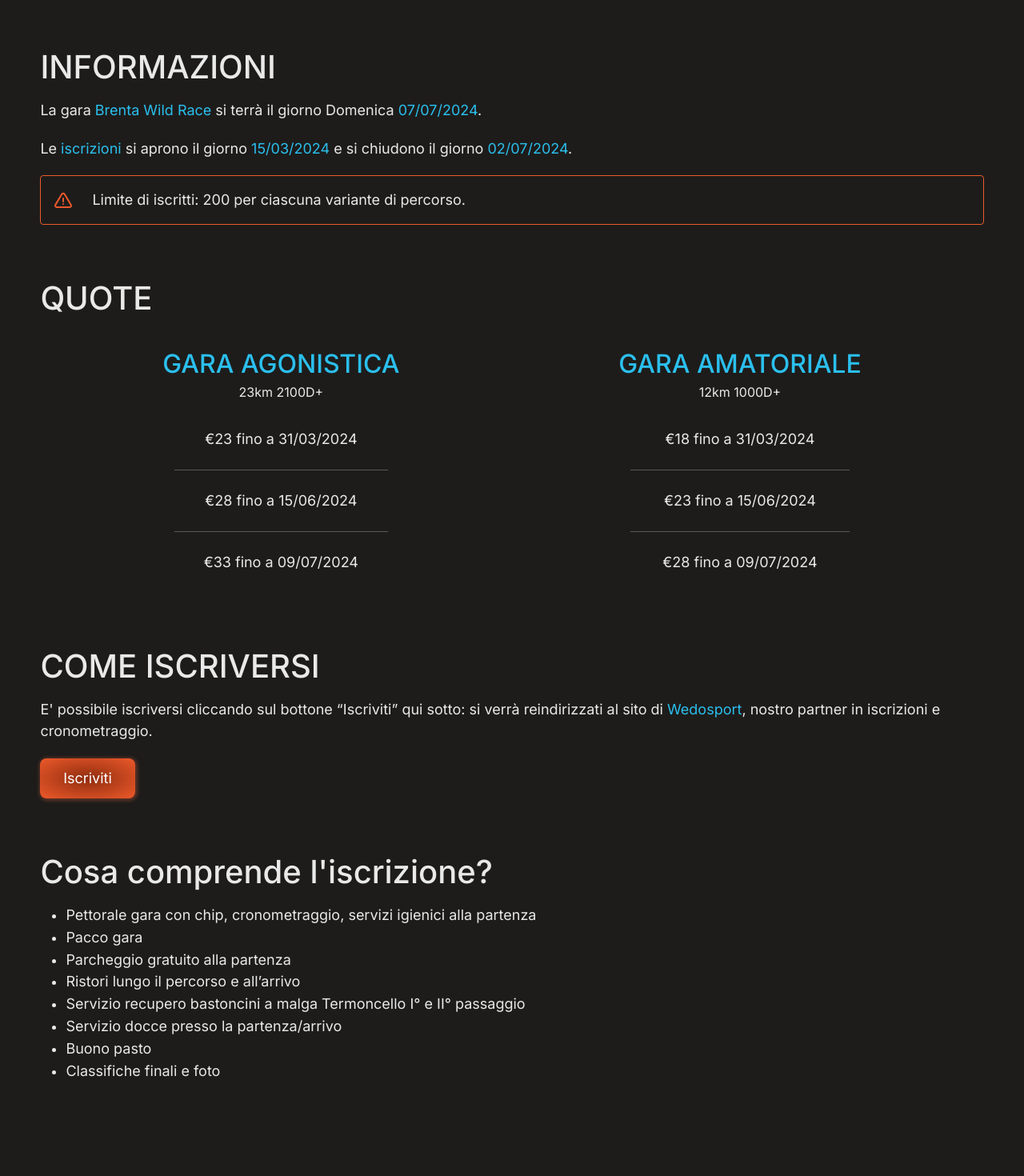
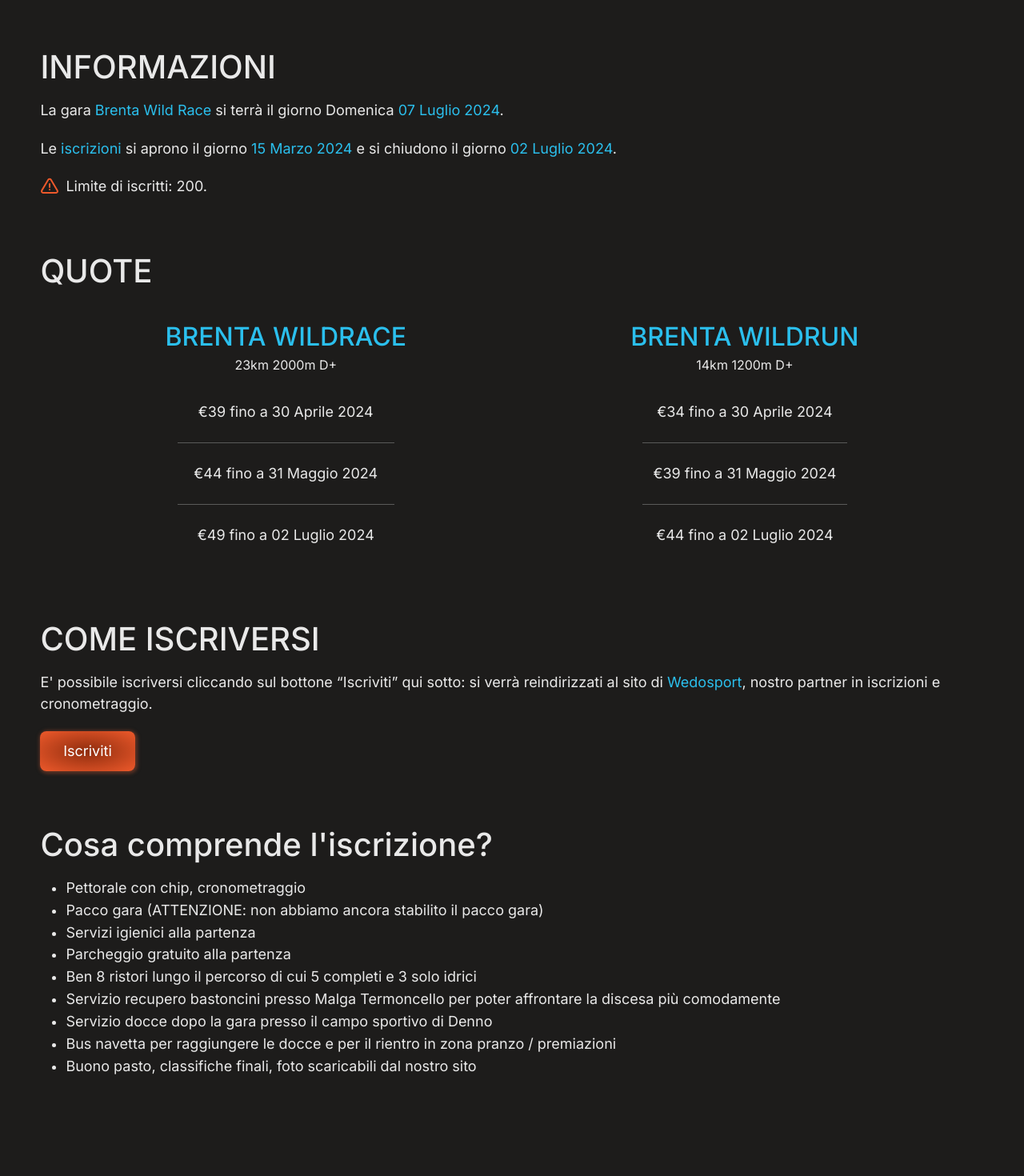
Before and after one commit to elibattistoni/brenta-wild-race, a React (Vite) app: page /brenta-wild-race/gara/iscrizione in a window 1280 px wide. Shown: the part 220-1690 px from the top of the page at 80% size. Built offline with nearby package versions, Linux system fonts and the light colour scheme.

Commit message:
fix: text in registration page, logo

```diff
--- a/src/components/layout/MainNavigation.module.css
+++ b/src/components/layout/MainNavigation.module.css
@@ -3,7 +3,8 @@
   display: flex;
   align-items: center;
   justify-content: flex-end;
-  padding: 0 rem(12px);
+  /* top | right | bottom | left */
+  padding: 0 rem(12px) 0 0;
   margin-top:rem(12px);
   @media (max-width: $mantine-breakpoint-sm) {
     justify-content: space-between;
@@ -11,8 +12,8 @@
 }
 
 .logo {
-  width: rem(80px);
-  height: rem(80px);
+  width: rem(120px);
+  height: rem(60px);
 }
 
 .link {
@@ -29,7 +30,6 @@
 
 .primaryLink {
   @mixin hover {
-    /* background-color: var(--mantine-color-dark-6); */
     background-color: var(--mantine-color-orangeBlack-2);
   }
 }
--- a/src/pages/trail/TrailRegistrationPage.jsx
+++ b/src/pages/trail/TrailRegistrationPage.jsx
@@ -1,5 +1,5 @@
 import Heading from "../../components/shared/Heading";
-import { Alert, Container, Stack, Text } from "@mantine/core";
+import { Container, Stack, Text } from "@mantine/core";
 import classes from "./TrailRegistrationPage.module.css";
 import PageContainer from "../../components/shared/PageContainer";
 import { IconAlertTriangle } from "@tabler/icons-react";
@@ -15,24 +15,17 @@ const InfoDetails = () => {
     <>
       <ParagraphText>
         La gara <HighlightedText text="Brenta Wild Race" /> si terrà il giorno
-        Domenica <HighlightedText text="07/07/2024" />.
+        Domenica <HighlightedText text="07 Luglio 2024" />.
       </ParagraphText>
       <ParagraphText>
         Le <HighlightedText text="iscrizioni" /> si aprono il giorno{" "}
-        <HighlightedText text="15/03/2024" /> e si chiudono il giorno{" "}
-        <HighlightedText text="02/07/2024" />.
+        <HighlightedText text="15 Marzo 2024" /> e si chiudono il giorno{" "}
+        <HighlightedText text="02 Luglio 2024" />.
       </ParagraphText>
-      <Alert
-        variant="outline"
-        color="orangeBrenta.0"
-        title="Limite di iscritti: 200 per ciascuna variante di percorso."
-        icon={<IconAlertTriangle />}
-        classNames={{
-          label: classes.label,
-          icon: classes.icon,
-          wrapper: classes.wrapper,
-        }}
-      ></Alert>
+      <div className={classes.alert}>
+        <IconAlertTriangle color="var(--mantine-color-orangeBrenta-0)" />
+        <ParagraphText>Limite di iscritti: 200.</ParagraphText>
+      </div>
     </>
   );
 };
@@ -41,18 +34,18 @@ const PricesTable = () => {
   return (
     <Container fluid className={classes.table}>
       <Container fluid className={classes.tableColumn}>
-        <BlueTitleMedium text="GARA AGONISTICA" />
-        <Text className={classes.tableSubtitle}>23km 2100D+</Text>
-        <Text className={classes.tableRow}>€23 fino a 31/03/2024</Text>
-        <Text className={classes.tableRow}>€28 fino a 15/06/2024</Text>
-        <Text className={classes.tableLastRow}>€33 fino a 09/07/2024</Text>
+        <BlueTitleMedium text="BRENTA WILDRACE" />
+        <Text className={classes.tableSubtitle}>23km 2000m D+</Text>
+        <Text className={classes.tableRow}>€39 fino a 30 Aprile 2024</Text>
+        <Text className={classes.tableRow}>€44 fino a 31 Maggio 2024</Text>
+        <Text className={classes.tableLastRow}>€49 fino a 02 Luglio 2024</Text>
       </Container>
       <Container fluid className={classes.tableColumn}>
-        <BlueTitleMedium text="GARA AMATORIALE" />
-        <Text className={classes.tableSubtitle}>12km 1000D+</Text>
-        <Text className={classes.tableRow}>€18 fino a 31/03/2024</Text>
-        <Text className={classes.tableRow}>€23 fino a 15/06/2024</Text>
-        <Text className={classes.tableLastRow}>€28 fino a 09/07/2024</Text>
+        <BlueTitleMedium text="BRENTA WILDRUN" />
+        <Text className={classes.tableSubtitle}>14km 1200m D+</Text>
+        <Text className={classes.tableRow}>€34 fino a 30 Aprile 2024</Text>
+        <Text className={classes.tableRow}>€39 fino a 31 Maggio 2024</Text>
+        <Text className={classes.tableLastRow}>€44 fino a 02 Luglio 2024</Text>
       </Container>
     </Container>
   );
@@ -75,33 +68,45 @@ const RegistrationDetails = () => {
   return (
     <ul>
       <li>
+        <ParagraphText>Pettorale con chip, cronometraggio</ParagraphText>
+      </li>
+      <li>
         <ParagraphText>
-          Pettorale gara con chip, cronometraggio, servizi igienici alla
-          partenza
+          Pacco gara (ATTENZIONE: non abbiamo ancora stabilito il pacco gara)
         </ParagraphText>
       </li>
       <li>
-        <ParagraphText>Pacco gara</ParagraphText>
+        <ParagraphText>Servizi igienici alla partenza</ParagraphText>
       </li>
       <li>
         <ParagraphText>Parcheggio gratuito alla partenza</ParagraphText>
       </li>
       <li>
-        <ParagraphText>Ristori lungo il percorso e all’arrivo</ParagraphText>
+        <ParagraphText>
+          Ben 8 ristori lungo il percorso di cui 5 completi e 3 solo idrici
+        </ParagraphText>
       </li>
       <li>
         <ParagraphText>
-          Servizio recupero bastoncini a malga Termoncello I° e II° passaggio
+          Servizio recupero bastoncini presso Malga Termoncello per poter
+          affrontare la discesa più comodamente
         </ParagraphText>
       </li>
       <li>
-        <ParagraphText>Servizio docce presso la partenza/arrivo</ParagraphText>
+        <ParagraphText>
+          Servizio docce dopo la gara presso il campo sportivo di Denno
+        </ParagraphText>
       </li>
       <li>
-        <ParagraphText>Buono pasto</ParagraphText>
+        <ParagraphText>
+          Bus navetta per raggiungere le docce e per il rientro in zona pranzo /
+          premiazioni
+        </ParagraphText>
       </li>
       <li>
-        <ParagraphText>Classifiche finali e foto</ParagraphText>
+        <ParagraphText>
+          Buono pasto, classifiche finali, foto scaricabili dal nostro sito
+        </ParagraphText>
       </li>
     </ul>
   );
--- a/src/pages/trail/TrailRegistrationPage.module.css
+++ b/src/pages/trail/TrailRegistrationPage.module.css
@@ -1,19 +1,7 @@
-.label {
-  font-size: var(--mantine-font-size-lg) !important;
-  font-weight: var(--mantine-fw-normal) !important;
-  color: var(--mantine-color-fontWhite-0);
-  @media (max-width: $mantine-breakpoint-xs) {
-    font-size: var(--mantine-font-size-md) !important;
-  }
-}
-
-.icon {
-  width: rem(48px) !important;
-  margin-right: 0px !important;
-}
-
-.wrapper {
-  align-items: center;
+.alert {
+    display: flex;
+    align-items: center;
+    gap: rem(8px)
 }
 
 .table {
@@ -37,7 +25,7 @@
 }
 
 .tableRow {
-  border-bottom: 0.5px solid alpha(var(--mantine-color-fontWhite-0),0.3);
+  border-bottom: 0.5px solid alpha(var(--mantine-color-fontWhite-0), 0.3);
 
   padding: rem(24px) 0px !important;
   width: 90%;
```
